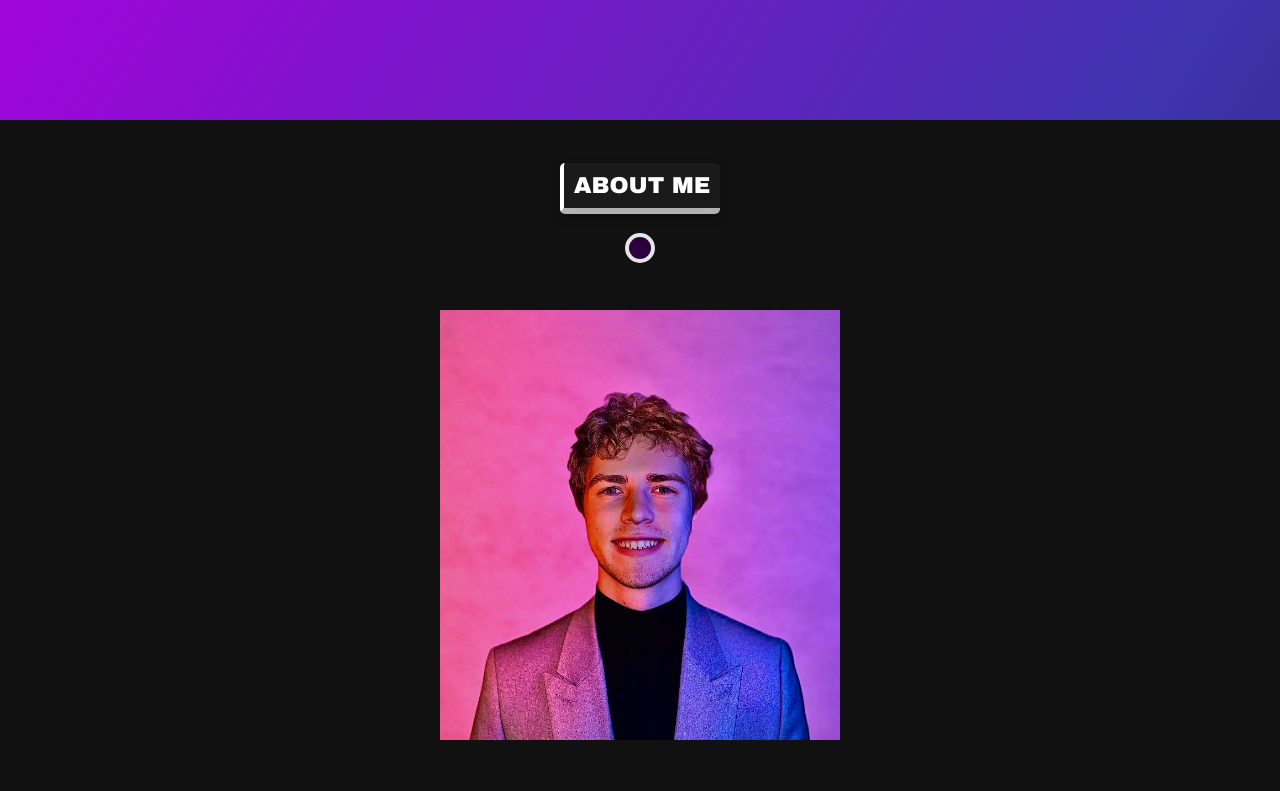
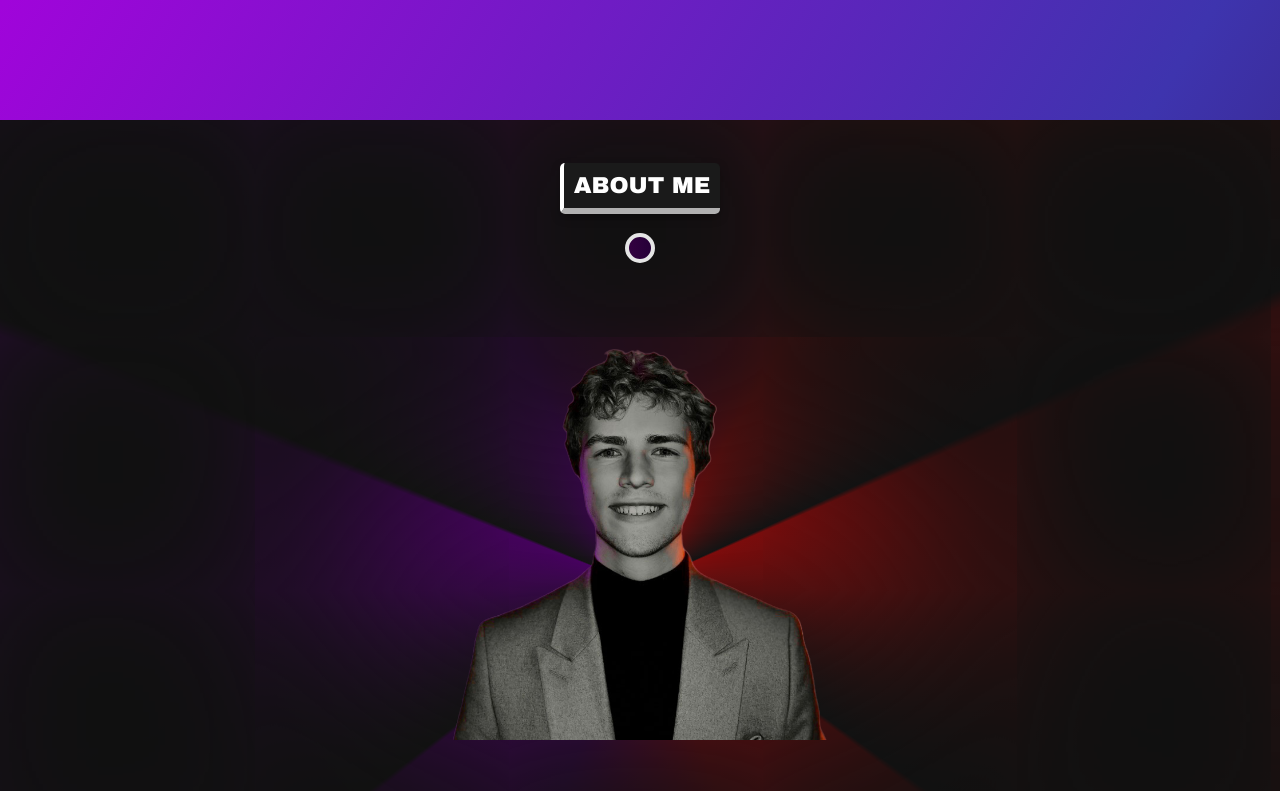
Before and after one commit to mr-nazarii/myweb, a Next.js app: page / in a window 1280 px wide. Shown: the part 680-1471 px from the top of the page. Built offline with nearby package versions, Linux system fonts and the light colour scheme.

Commit message:
do redesign v2

```diff
--- a/styles/About.module.scss
+++ b/styles/About.module.scss
@@ -5,6 +5,45 @@
   @include sectionBlack;
   @include sectionColumn;
   height: 100%;
+  box-shadow: 0px 0px 203px 340px $black inset;
+
+  @media (max-width: 971.98px) {
+    box-shadow: 0px 0px 203px 280px $black inset;
+  }
+
+  @media (max-width: 720px) {
+    box-shadow: 0px 0px 203px 230px $black inset;
+  }
+
+  @media (max-width: 523px) {
+    box-shadow: 0px 0px 203px 180px $black inset;
+  }
+
+  @media (max-width: 439px) {
+    box-shadow: 0px 0px 203px 170px $black inset;
+  }
+
+  @media (max-width: 349px) {
+    box-shadow: 0px 0px 203px 120px $black inset;
+  }
+
+  background: conic-gradient(
+    from 180deg at 50% 50%,
+    #860c14 -20.83deg,
+    #47045e 20.64deg,
+    #4c0265 51.89deg,
+    #151515 52.79deg,
+    #52006f 111.33deg,
+    #151515 112.73deg,
+    #4d0268 153.12deg,
+    #8b0d0d 211.12deg,
+    #151515 245.19deg,
+    #960c0c 246.54deg,
+    #151515 305.57deg,
+    #750e0e 306.64deg,
+    #860c14 339.17deg,
+    #47045e 380.64deg
+  );
 
   &__title {
     @include titleWhite;
```
Also changed, not shown: public/Me.JPG.
